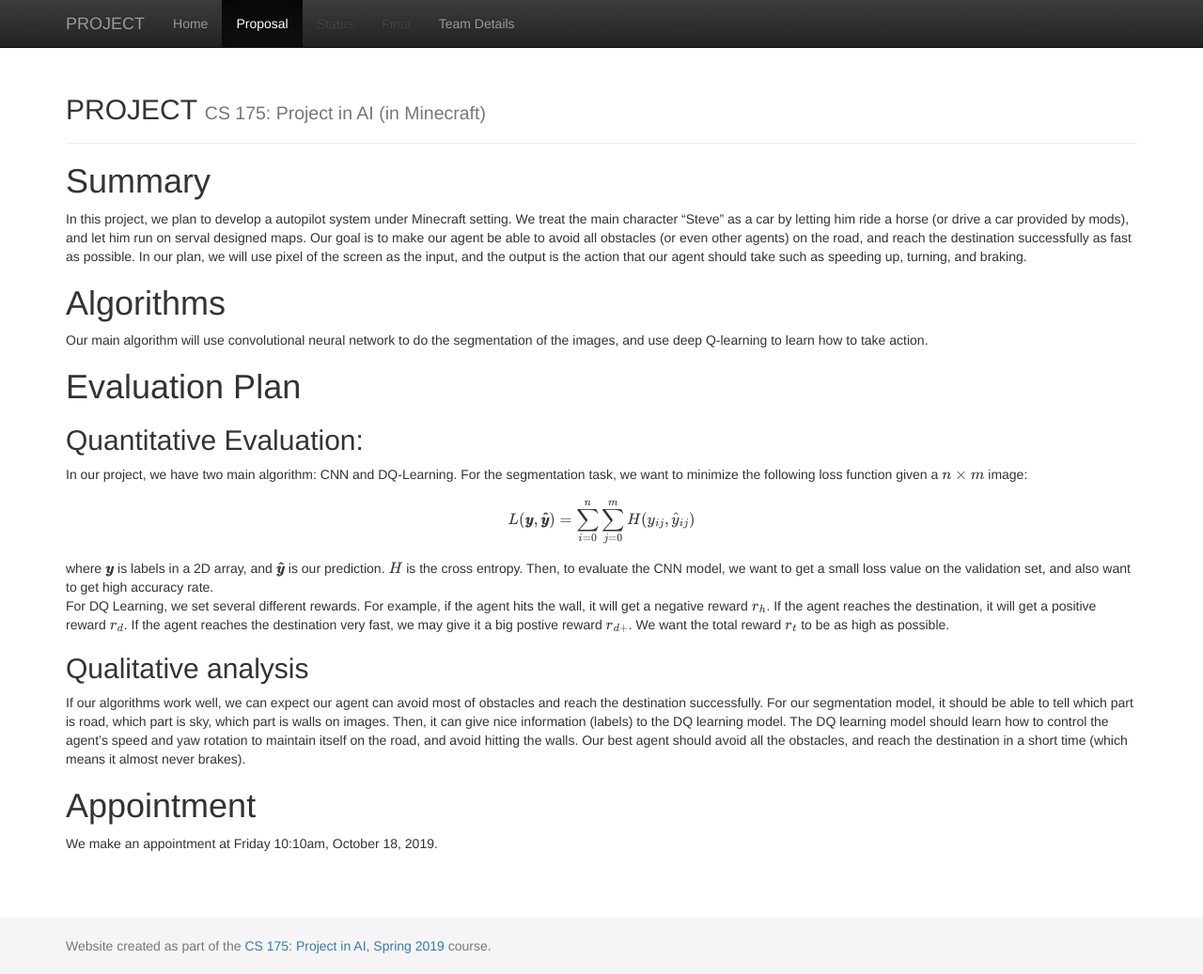
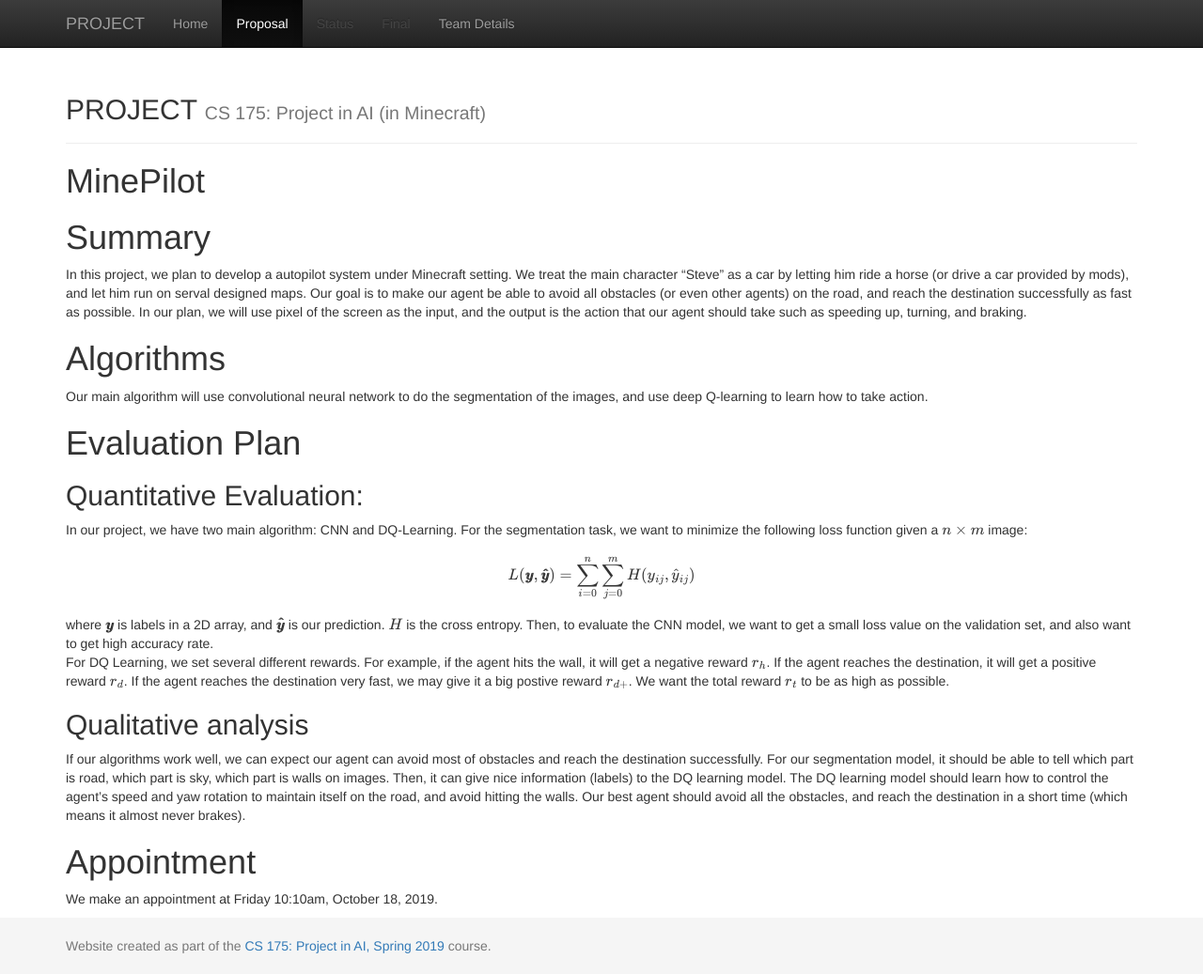
Before and after one commit to ziyangz5/MinePilot, a Jekyll site: the page built from docs/proposal.md, in a window 1280 px wide and 1037 px high. Shown: the whole window at 94% size. Built offline with Jekyll 4.4.1, drawn with Linux system fonts in a browser that asks for light colours; formulas are drawn with MathJax 3; a script that is not in the unit is left out.

Commit message:
Update proposal.md

```diff
--- a/docs/proposal.md
+++ b/docs/proposal.md
@@ -3,6 +3,7 @@ layout: default
 mathjax: true
 title: Proposal
 ---
+# MinePilot
 # Summary
 In this project, we plan to develop a autopilot system under Minecraft setting. We treat the main character "Steve" as a car by letting him ride a horse (or drive a car provided by mods), and let him run on serval designed maps. Our goal is to make our agent be able to avoid all obstacles (or even other agents) on the road, and reach the destination successfully as fast as possible. In our plan, we will use pixel of the screen as the input, and the output is the action that our agent should take such as speeding up, turning, and braking.
 # Algorithms
```
